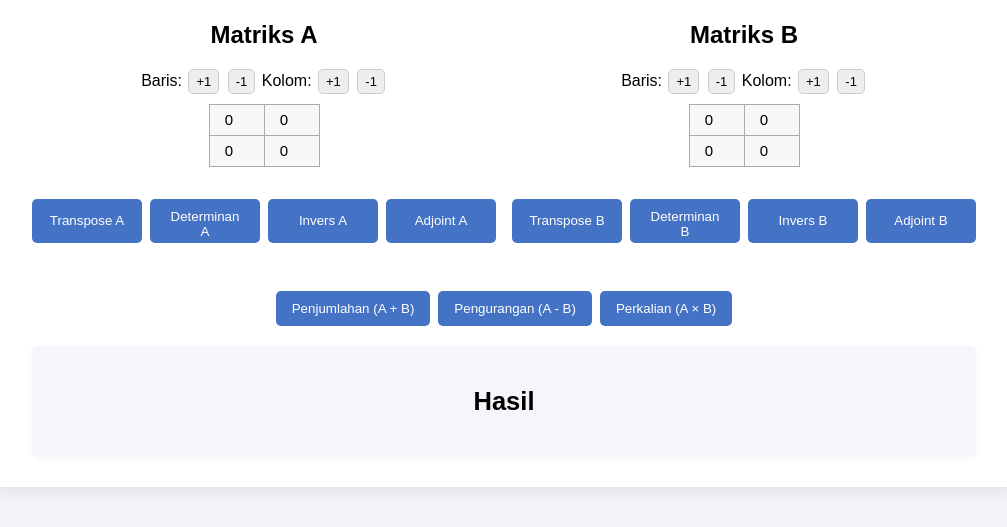
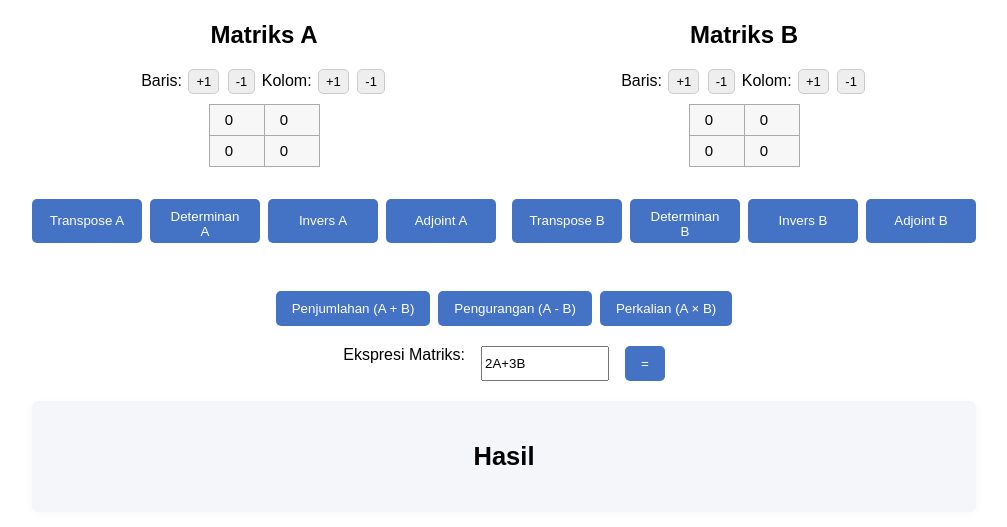
Before and after one commit to Satomothek/Matriks, a plain HTML site: page index.html in a window 1280 px wide. Shown: the part 177-704 px from the top of the page, without its empty margins (144-1151 px from the left). Drawn offline with Linux system fonts and the light colour scheme.

Commit message:
Update index.html

```diff
--- a/index.html
+++ b/index.html
@@ -55,6 +55,12 @@
             <button onclick="calculate('subtract')">Pengurangan (A - B)</button>
             <button onclick="calculate('multiply')">Perkalian (A × B)</button>
         </div>
+        <!-- Kolom input ekspresi skalar/manual -->
+        <div class="operations" style="margin-bottom: 20px;">
+            <label for="manualExpr" style="margin-right:8px;">Ekspresi Matriks:</label>
+            <input type="text" id="manualExpr" value="2A+3B" style="width:120px; margin-right:8px;" placeholder="misal: 2A-3B">
+            <button onclick="calculate('manualExpr')">=</button>
+        </div>
         <div class="result">
             <h2>Hasil</h2>
             <pre id="result"></pre>
```
